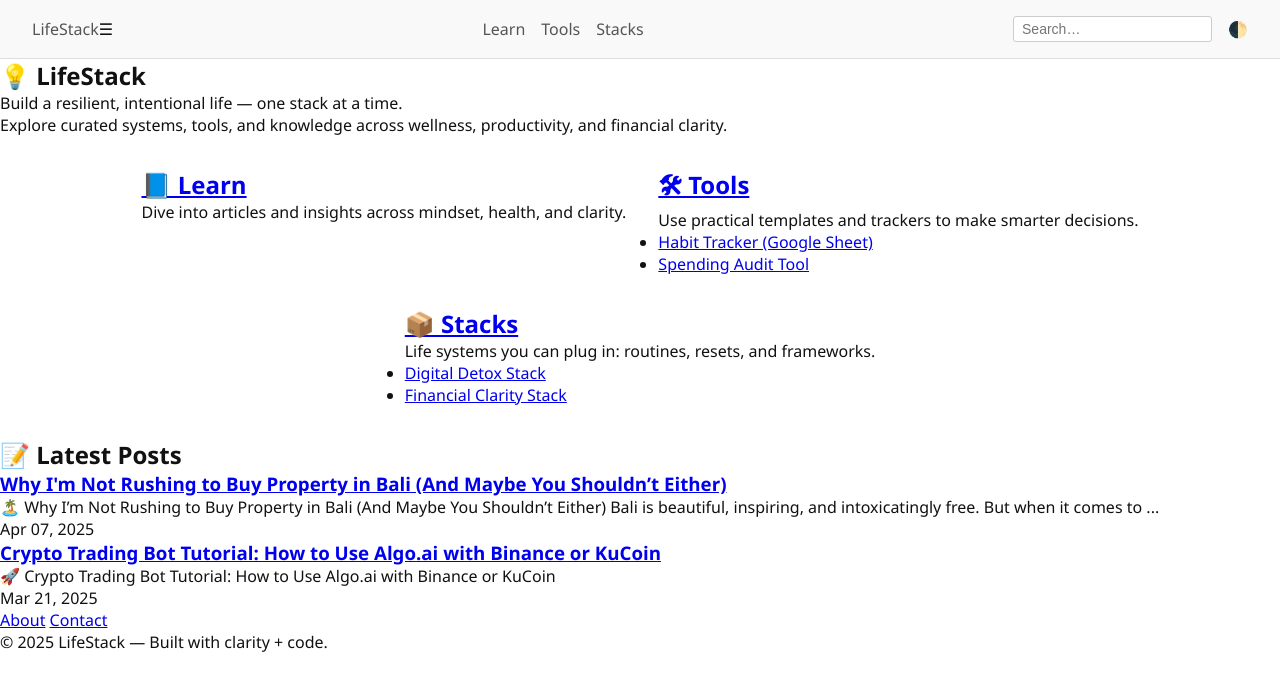
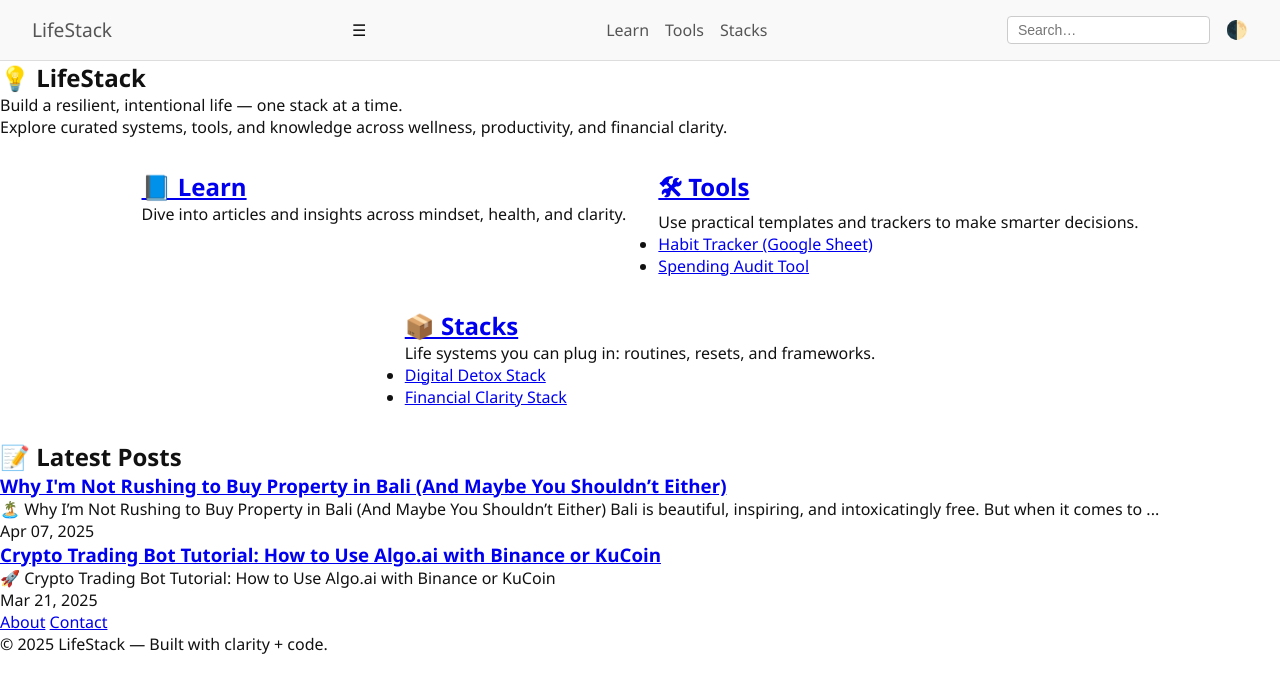
Before and after one commit to skelleng/lifeStack, a Jekyll site: the page built from index.html, in a window 1280 px wide. Shown: the top 693 px of the page. Built offline with Jekyll 4.4.1, drawn with Linux system fonts in a browser that asks for light colours.

Commit message:
Update style.css

```diff
--- a/assets/css/style.css
+++ b/assets/css/style.css
@@ -1,4 +1,3 @@
-
 /* Reset */
 * {
   margin: 0;
@@ -7,90 +6,88 @@
 }
 
 html, body {
-  height: 100%;
   font-family: 'Segoe UI', sans-serif;
   background-color: #fff;
   color: #111;
+  scroll-behavior: smooth;
 }
 
-/* Navbar base */
+/* Navbar Styles */
 .navbar {
-  width: 100%;
+  display: flex;
+  justify-content: space-between;
+  align-items: center;
   padding: 1rem 2rem;
   background: #f9f9f9;
   border-bottom: 1px solid #ddd;
-  display: flex;
-  justify-content: space-between;
-  align-items: center;
   position: sticky;
   top: 0;
   z-index: 1000;
 }
 
-/* Navbar layout */
-.nav-left, .nav-center, .nav-right {
+.nav-left {
+  font-weight: bold;
+  font-size: 1.2rem;
+}
+
+.nav-center,
+.nav-right {
   display: flex;
   align-items: center;
   gap: 1rem;
 }
-.nav-center {
-  flex-grow: 1;
-  justify-content: center;
-}
 
-/* Navbar links */
 .navbar a {
   text-decoration: none;
   color: #555;
   font-weight: normal;
 }
+
 .navbar a.active {
   color: black;
   font-weight: bold;
 }
 
-/* Search + toggle */
 #searchBox {
-  padding: 0.25rem 0.5rem;
+  padding: 0.3rem 0.6rem;
   font-size: 14px;
   border: 1px solid #ccc;
-  border-radius: 3px;
+  border-radius: 4px;
 }
+
 #themeToggle {
   background: none;
   border: none;
-  font-size: 16px;
+  font-size: 18px;
   cursor: pointer;
   color: #555;
 }
 
-/* Tag Filters */
-.tag-filters {
-  display: flex;
-  justify-content: center;
-  gap: 1rem;
-  margin: 2rem 0;
-  flex-wrap: wrap;
+/* Hamburger Menu */
+.hamburger {
+  display: none;
+  flex-direction: column;
+  cursor: pointer;
 }
-.tag-button {
-  border: 1px solid #ddd;
-  background: #f9f9f9;
-  padding: 0.5rem 1rem;
-  cursor: pointer;
-  border-radius: 20px;
-  font-size: 0.9rem;
-  transition: background 0.2s;
+.hamburger span {
+  height: 3px;
+  width: 25px;
+  background: #555;
+  margin-bottom: 4px;
+  border-radius: 2px;
 }
-.tag-button:hover {
-  background: #eee;
+.mobile-nav {
+  display: none;
+  flex-direction: column;
+  padding: 1rem;
 }
-.tag-button.active {
-  background: #0077cc;
-  color: white;
-  border-color: #0077cc;
+.mobile-nav a {
+  padding: 0.5rem 0;
+  color: #555;
+  text-decoration: none;
 }
 
-/* Pillar Previews */
+/* Pillar Cards */
 .pillar-previews {
   display: flex;
   flex-wrap: wrap;
@@ -98,7 +95,6 @@
   gap: 2rem;
   padding: 2rem;
 }
-
 .pillar-card {
   background: #fff;
   border-radius: 16px;
@@ -106,17 +102,13 @@
   box-shadow: 0 2px 8px rgba(0,0,0,0.05);
   transition: transform 0.3s ease, box-shadow 0.3s ease;
   border-left: 6px solid transparent;
-  position: relative;
   width: 300px;
-  max-width: 90%;
   text-align: left;
 }
-
 .pillar-card:hover {
   transform: translateY(-6px);
   box-shadow: 0 8px 24px rgba(0,0,0,0.1);
 }
-
 .pillar-card h2 {
   font-family: "Georgia", serif;
   font-size: 1.5rem;
@@ -136,45 +128,52 @@
 .pillar-card:hover .pillar-icon {
   transform: scale(1.2) rotate(3deg);
 }
+.pillar-card.learn { background: #f0f8ff; border-left-color: #0077cc; }
+.pillar-card.tools { background: #f6fff8; border-left-color: #2e8b57; }
+.pillar-card.stacks { background: #fffaf0; border-left-color: #e67300; }
 
-/* Theme Colors */
-.pillar-card.learn {
-  border-left-color: #0077cc;
-  background: #f0f8ff;
+/* Tags Filter */
+.tag-filters {
+  display: flex;
+  justify-content: center;
+  gap: 1rem;
+  margin: 2rem 0;
+  flex-wrap: wrap;
 }
-.pillar-card.tools {
-  border-left-color: #2e8b57;
-  background: #f6fff8;
+.tag-button {
+  border: 1px solid #ddd;
+  background: #f9f9f9;
+  padding: 0.5rem 1rem;
+  border-radius: 20px;
+  font-size: 0.9rem;
+  cursor: pointer;
 }
-.pillar-card.stacks {
-  border-left-color: #e67300;
-  background: #fffaf0;
+.tag-button:hover {
+  background: #eee;
+}
+.tag-button.active {
+  background: #0077cc;
+  color: white;
+  border-color: #0077cc;
 }
 
-/* Dark mode */
+/* Dark Mode */
 body.dark {
   background-color: #121212;
-  color: #e0e0e0;
+  color: #eee;
 }
-
 body.dark .navbar {
   background-color: #1a1a1a;
   border-color: #444;
 }
-body.dark .navbar a {
-  color: #ccc;
-}
-body.dark .navbar a:hover {
-  color: #66ccff;
-}
+body.dark .navbar a { color: #ccc; }
+body.dark .navbar a:hover { color: #66ccff; }
 body.dark #searchBox {
   background-color: #111;
   color: #f0f0f0;
   border: 1px solid #555;
 }
-body.dark #themeToggle {
-  color: #ccc;
-}
+body.dark #themeToggle { color: #ccc; }
 body.dark .tag-button {
   background: #222;
   border-color: #444;
@@ -187,7 +186,6 @@
 body.dark .pillar-card {
   background: #1a1a1a;
   color: #ddd;
-  box-shadow: 0 2px 6px rgba(255,255,255,0.03);
 }
 body.dark .pillar-card.learn {
   background: #0e1b2b;
@@ -201,9 +199,18 @@
   background: #2b1d10;
   border-left-color: #ffaa55;
 }
-body.dark .pillar-card h2 {
-  color: #eee;
+body.dark .pillar-card h2 { color: #eee; }
+body.dark .pillar-card p { color: #ccc; }
+
+/* Responsive */
+@media (max-width: 768px) {
+  .nav-center, .nav-right {
+    display: none;
+  }
+  .hamburger {
+    display: flex;
+  }
+  .mobile-nav {
+    display: flex;
+  }
 }
-body.dark .pillar-card p {
-  color: #ccc;
-}
```
